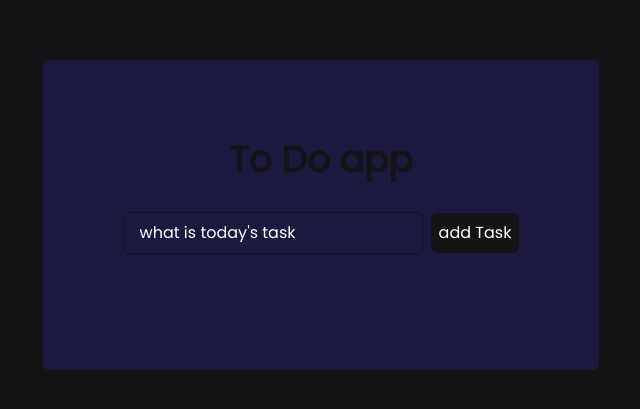
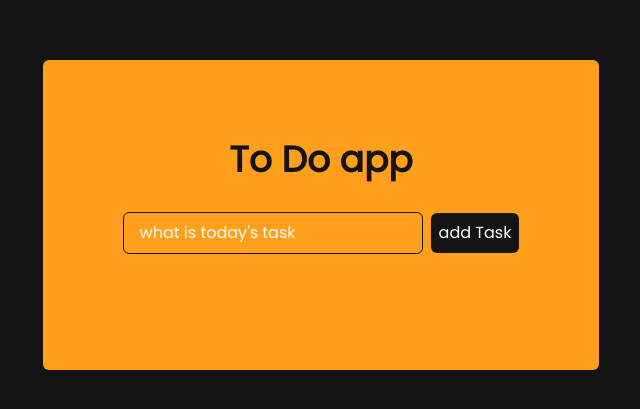
Before and after one commit to faicalbounedjar/Todo_React_LocalStorage, a React (Vite) app: page / in a window 1280 px wide. Shown: the part 185-594 px from the top of the page, without its empty margins (319-959 px from the left). Built offline with nearby package versions, Linux system fonts and the light colour scheme.

Commit message:
Update ToDoWrapper.jsx

```diff
--- a/src/components/ToDoWrapper.jsx
+++ b/src/components/ToDoWrapper.jsx
@@ -82,7 +82,7 @@ const ToDoWrapper = () => {
     );
   };
   return (
-    <div className="  bg-[#1A1A40] p-20  rounded-md">
+    <div className="  bg-[#ff9f1c] p-20  rounded-md">
       <h1 className="flex justify-center text-4xl font-bold mb-4">To Do app</h1>
       <ToDoForm addTodo={addTodo} />
       {tasks.map((todo) =>
```
